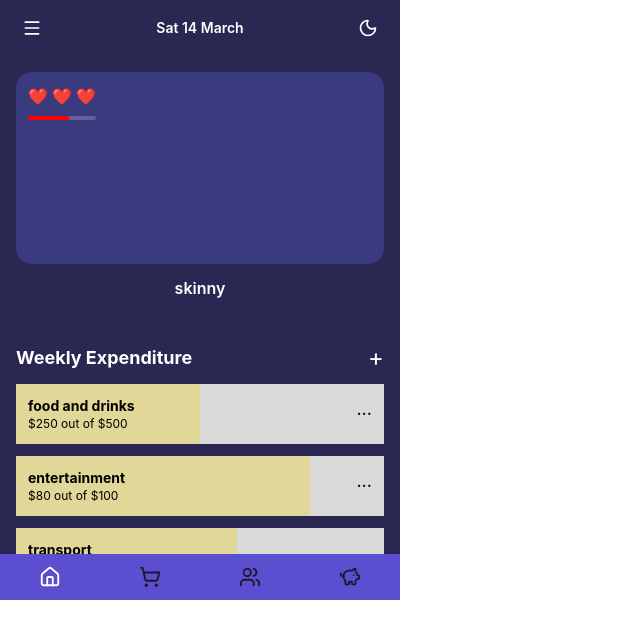
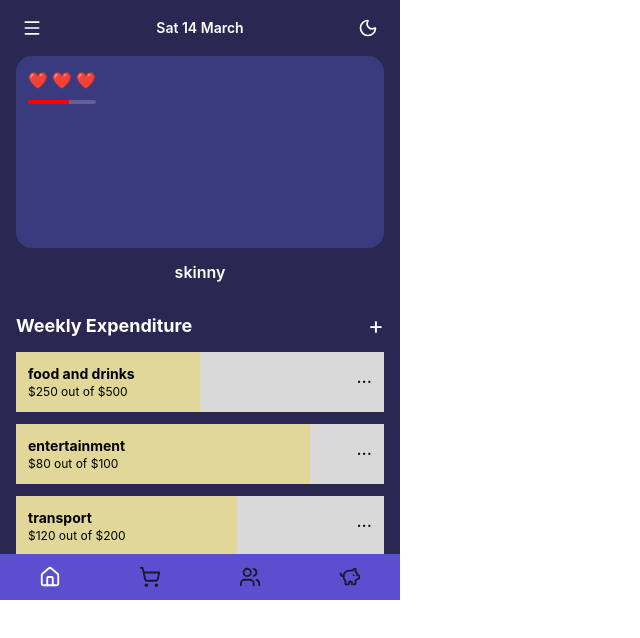
Before and after one commit to Zac-cmyk/two-cents, a React (Vite) app in the folder frontend/two-cents-app/: page / in a window 1280 px wide. Shown: the top 638 px of the page, without its empty margins (0-640 px from the left). Built offline with nearby package versions, Linux system fonts and the light colour scheme.

Commit message:
fixed home page margins and padding and removed redundant functions

```diff
--- a/frontend/two-cents-app/src/pages/Home.jsx
+++ b/frontend/two-cents-app/src/pages/Home.jsx
@@ -30,7 +30,7 @@ function Hearts({ count }) {
 
 function PetCard({ pet }) {
   return (
-    <div className="mx-4 mb-4">
+    <div className="mx-4">
       <div className=" bg-[#2a2a5e] rounded-2xl overflow-hidden">
         <div className="relative bg-[#3a3a7e] h-48 flex items-center justify-center">
           <div className="absolute top-3 left-3 flex flex-col gap-2">
@@ -43,19 +43,6 @@ function PetCard({ pet }) {
         </div>
       </div>
       <p className="text-white text-center py-3 font-semibold">{pet.name}</p>
-    </div>
-  )
-}
-
-function CategoryBar({ spent, budget }) {
-  const percent = Math.min((spent / budget) * 100, 100)
-  const color = percent > 90 ? '#f87171' : percent > 60 ? '#facc15' : '#a3e635'
-  return (
-    <div className="w-full h-full absolute top-0 left-0 rounded-lg overflow-hidden -z-10">
-      <div
-        className="h-full rounded-lg transition-all"
-        style={{ width: `${percent}%`, backgroundColor: color, opacity: 0.3 }}
-      />
     </div>
   )
 }
@@ -83,24 +70,19 @@ function CategoryItem({ category, onPress }) {
 }
 
 export default function Home() {
-  const [data, setData] = useState(MOCK_DATA)
-  const [loading, setLoading] = useState(false)
+  const [data, setData] = useState(MOCK_DATA); // fix this later
   const navigate = useNavigate()
 
   useEffect(() => {
     // get data in here through backend call
   }, [])
 
-  function handleCategoryPress(category) {
+  function handleCategoryPress(category) { // fix this later
     navigate(`/expenditure/${category.id}`, { state: { category } })
   }
 
-  if (loading) {
-    return <div className="flex-1 flex items-center justify-center text-white">Loading...</div>
-  }
-
   return (
-    <div className="flex flex-col py-4 gap-4">
+    <div className="flex flex-col mb-4 gap-4">
       <PetCard pet={data.pet} />
 
       <div className="px-4">
```
